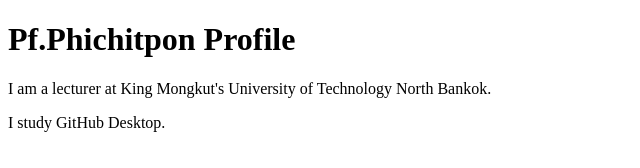
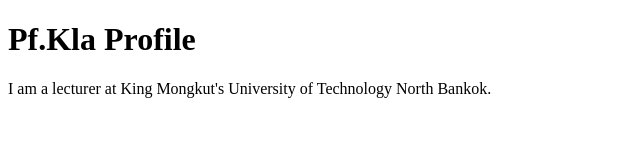
Before and after one commit to tonkla785/github-desktop-project_1_67, a plain HTML site: page index.html in a window 1280 px wide. Shown: the whole page, without its empty margins (0-640 px from the left). Drawn offline with Linux system fonts and the light colour scheme.

Commit message:
Revert "Add some text"
This reverts commit 0d893bc628e1041468dfbbf3a20a08aa831cde2f.

```diff
--- a/index.html
+++ b/index.html
@@ -6,9 +6,8 @@
     <title>Profile</title>
 </head>
 <body>
-    <h1>Pf.Phichitpon Profile</h1>
+    <h1>Pf.Kla Profile</h1>
     <p>I am a lecturer at King Mongkut's
         University of Technology North Bankok.</p>
-        <p>I study GitHub Desktop.</p>
 </body>
 </html>
```
